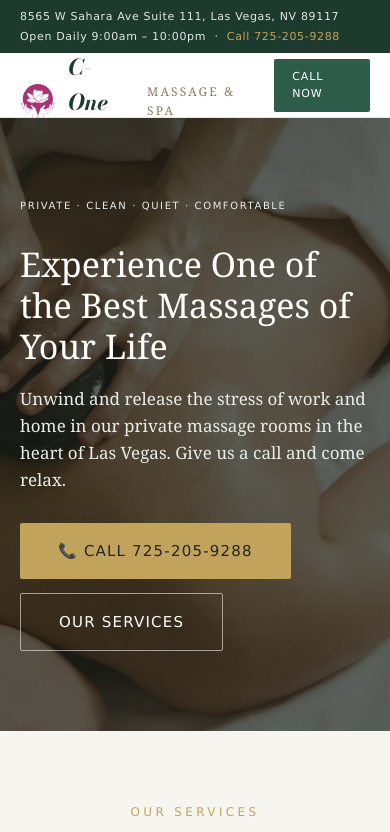
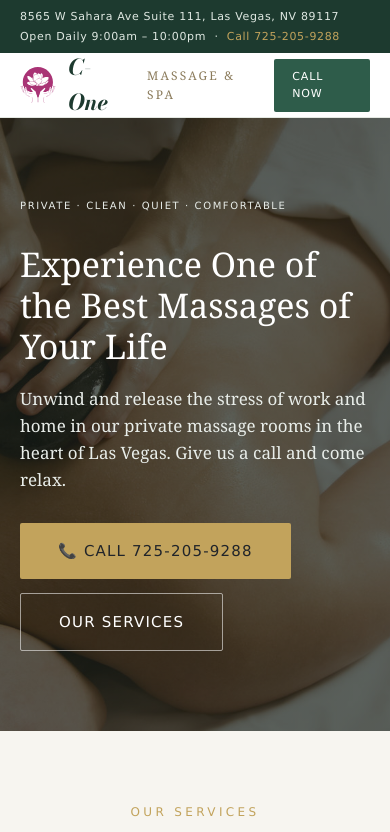
Before and after one commit to jjtourllc/massage, a plain HTML site: page index.html in a window 390 px wide. Shown: the top 832 px of the page. Drawn offline with nearby package versions, Linux system fonts and the light colour scheme.

Commit message:
logo: consistent center alignment on all screens

```diff
--- a/index.html
+++ b/index.html
@@ -125,7 +125,7 @@ footer a{color:var(--gold);text-decoration:none}
 @media(max-width:820px){
   .topbar{font-size:11px}
   .topbar .wrap{flex-direction:column;align-items:flex-start;gap:2px;text-align:left}
-  .logo{align-items:flex-end}
+  .logo{align-items:center}
   .logo img{width:36px;height:36px}
   .logo .brand{font-size:22px}
   .logo .sub{font-size:12px}
```
